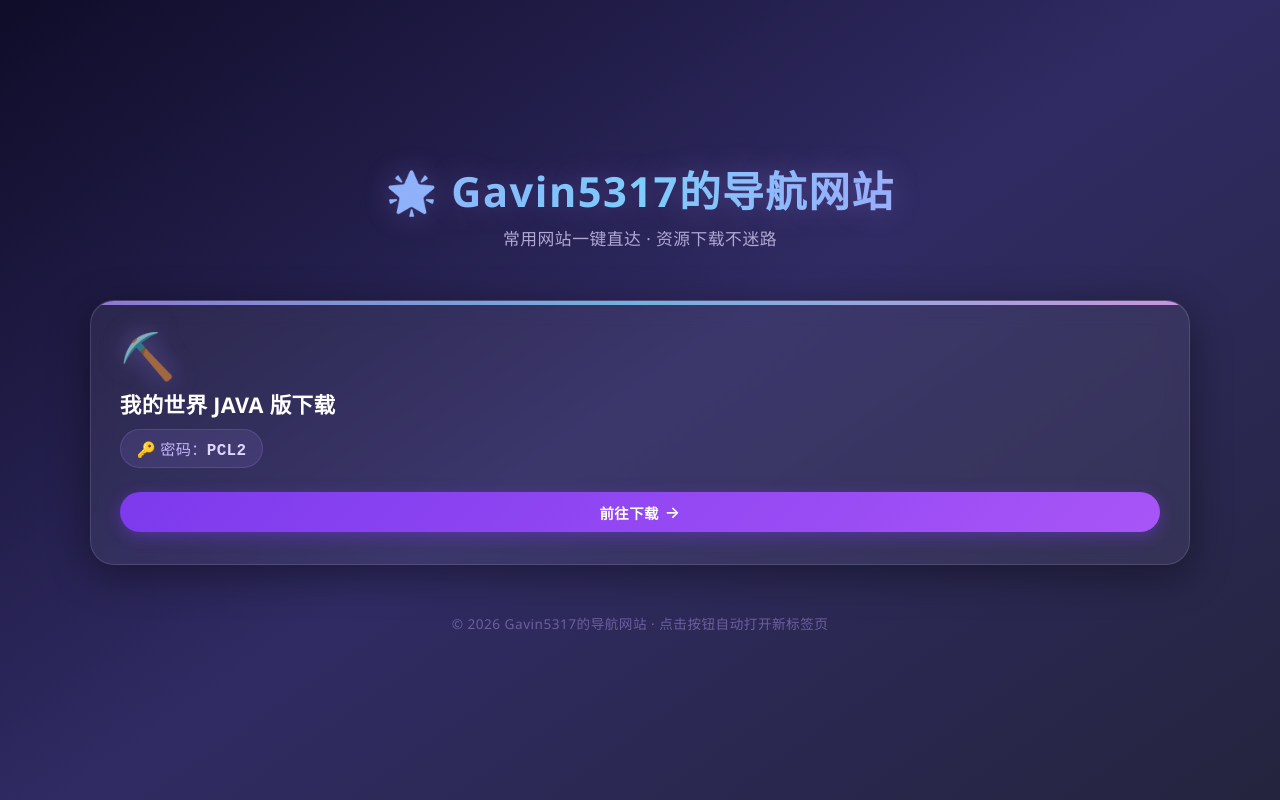
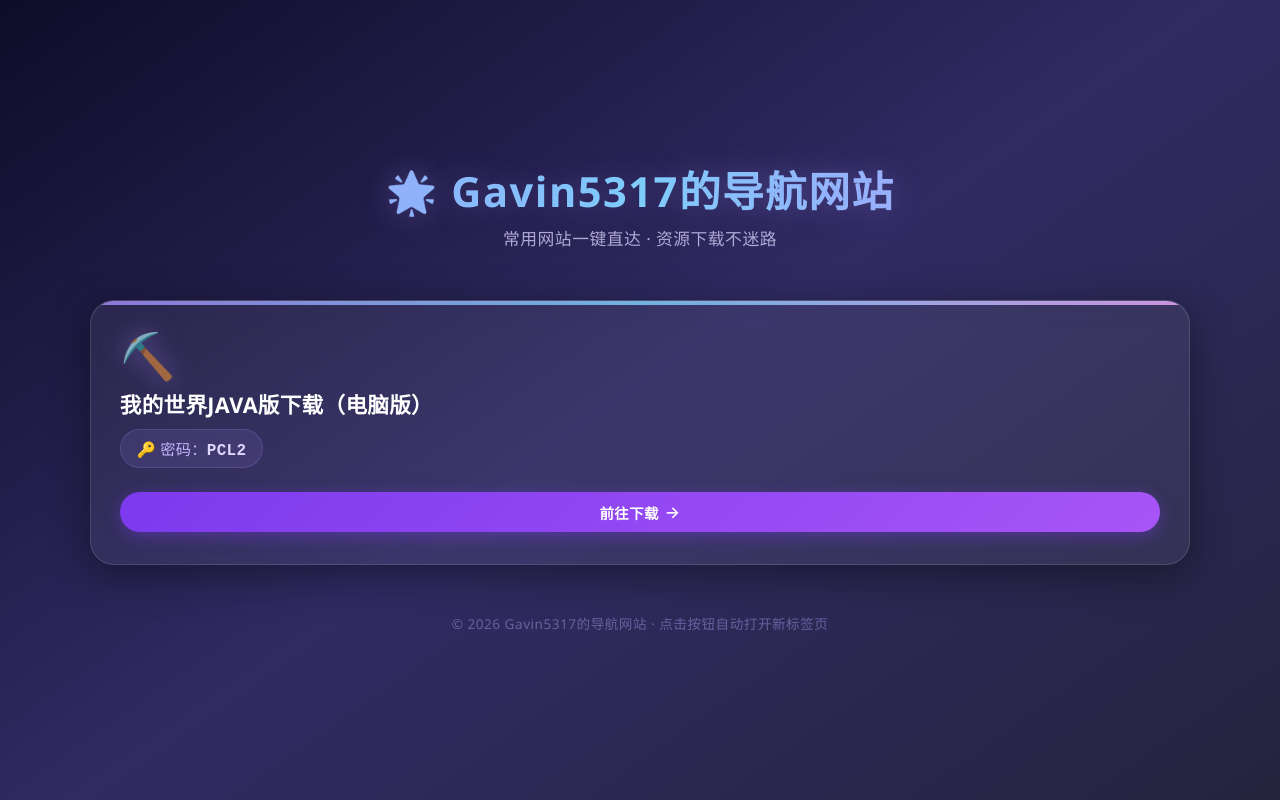
Before and after one commit to Gavin5317/web, a plain HTML site: page index.html in a window 1280 px wide. Drawn offline with Linux system fonts and the light colour scheme.

Commit message:
Update index.html

```diff
--- a/index.html
+++ b/index.html
@@ -355,11 +355,11 @@
     <main class="nav-grid" id="navGrid">
 
         <!-- ============================================
-             我的世界 JAVA 版下载 卡片
+             我的世界 JAVA 版下载（电脑版） 卡片
              ============================================ -->
         <div class="nav-card">
             <div class="card-icon">⛏️</div>
-            <div class="card-title">我的世界 JAVA 版下载</div>
+            <div class="card-title">我的世界JAVA版下载（电脑版）</div>
             <div class="card-password">
                 🔑 密码：<span>PCL2</span>
             </div>
```
